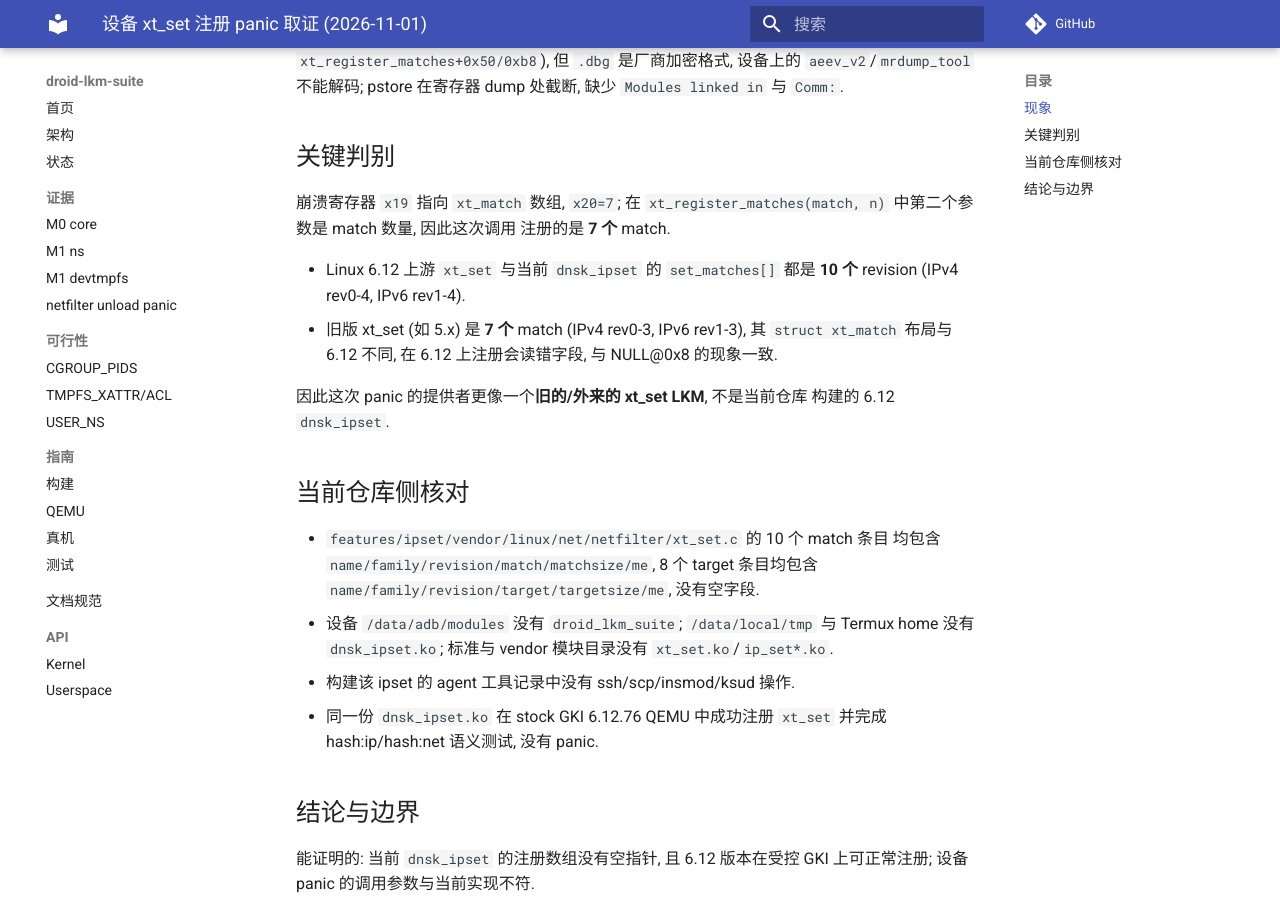
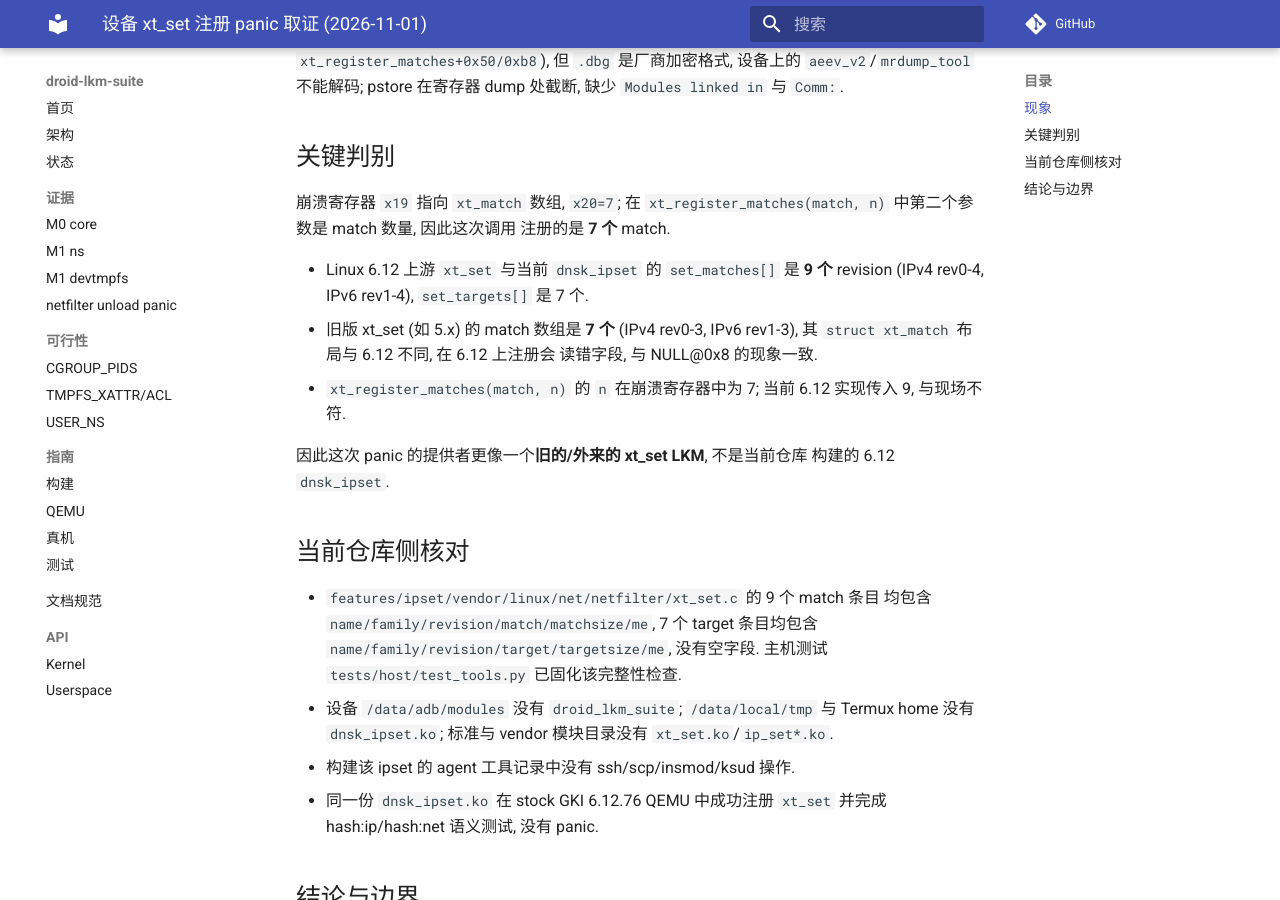
Before and after one commit to uobe1/droid-lkm-suite, an MkDocs documentation site: the page built from docs/evidence/device-xt-set-panic.md, in a window 1280 px wide and 900 px high, scrolled down 411 px. Built offline with MkDocs 1.6.1 and Material for MkDocs 9.7.7, drawn with Linux system fonts in a browser that asks for light colours; comment, search, counter and statistics services are not loaded.

Commit message:
test(ipset): assert xt_set arrays and document panic evidence

```diff
--- a/docs/evidence/device-xt-set-panic.md
+++ b/docs/evidence/device-xt-set-panic.md
@@ -24,20 +24,23 @@ MTK AEE 目录 `/data/vendor/aee_exp/db.fatal.01.KE` 记录了同一事件
 `xt_register_matches(match, n)` 中第二个参数是 match 数量, 因此这次调用
 注册的是 **7 个** match.
 
-- Linux 6.12 上游 `xt_set` 与当前 `dnsk_ipset` 的 `set_matches[]` 都是
-  **10 个** revision (IPv4 rev0-4, IPv6 rev1-4).
-- 旧版 xt_set (如 5.x) 是 **7 个** match (IPv4 rev0-3, IPv6 rev1-3), 其
-  `struct xt_match` 布局与 6.12 不同, 在 6.12 上注册会读错字段, 与
-  NULL@0x8 的现象一致.
+- Linux 6.12 上游 `xt_set` 与当前 `dnsk_ipset` 的 `set_matches[]` 是
+  **9 个** revision (IPv4 rev0-4, IPv6 rev1-4), `set_targets[]` 是 7 个.
+- 旧版 xt_set (如 5.x) 的 match 数组是 **7 个** (IPv4 rev0-3,
+  IPv6 rev1-3), 其 `struct xt_match` 布局与 6.12 不同, 在 6.12 上注册会
+  读错字段, 与 NULL@0x8 的现象一致.
+- `xt_register_matches(match, n)` 的 `n` 在崩溃寄存器中为 7; 当前 6.12
+  实现传入 9, 与现场不符.
 
 因此这次 panic 的提供者更像一个**旧的/外来的 xt_set LKM**, 不是当前仓库
 构建的 6.12 `dnsk_ipset`.
 
 ## 当前仓库侧核对
 
-- `features/ipset/vendor/linux/net/netfilter/xt_set.c` 的 10 个 match 条目
-  均包含 `name/family/revision/match/matchsize/me`, 8 个 target 条目均包含
-  `name/family/revision/target/targetsize/me`, 没有空字段.
+- `features/ipset/vendor/linux/net/netfilter/xt_set.c` 的 9 个 match 条目
+  均包含 `name/family/revision/match/matchsize/me`, 7 个 target 条目均包含
+  `name/family/revision/target/targetsize/me`, 没有空字段. 主机测试
+  `tests/host/test_tools.py` 已固化该完整性检查.
 - 设备 `/data/adb/modules` 没有 `droid_lkm_suite`; `/data/local/tmp` 与
   Termux home 没有 `dnsk_ipset.ko`; 标准与 vendor 模块目录没有
   `xt_set.ko`/`ip_set*.ko`.
```
Also changed, not shown: 2 other files.
